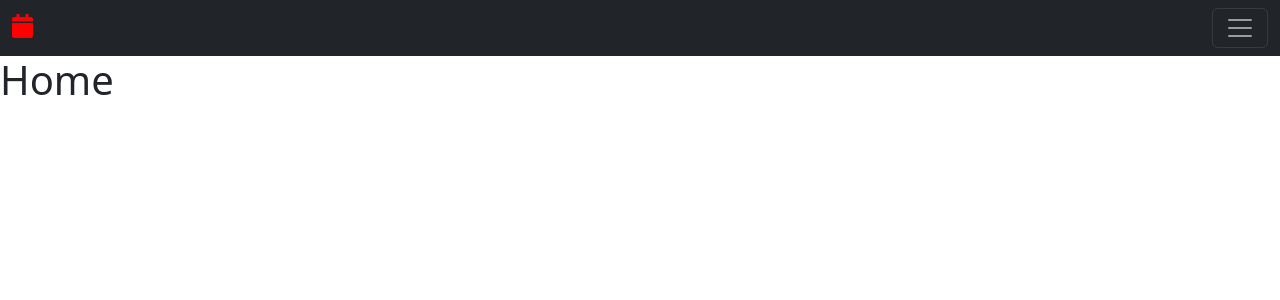
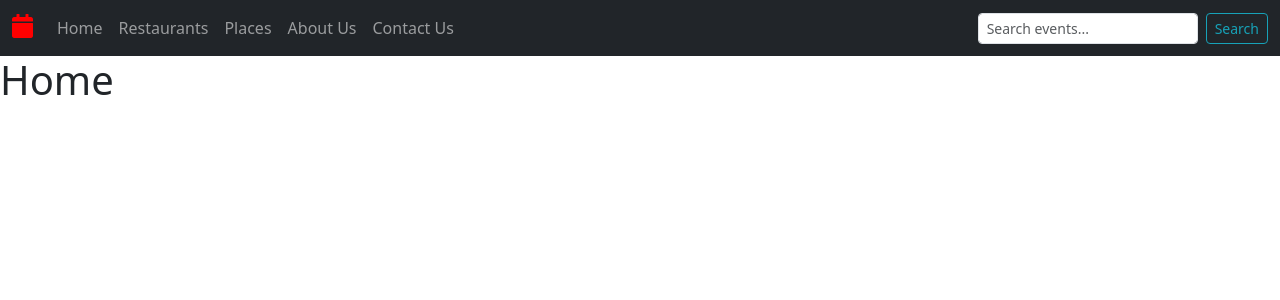
Before and after one commit to Kpatdu/webworkspace, a Django app: page / in a window 1280 px wide. Shown: the top 300 px of the page. Run offline with Django 5.2, Linux system fonts and the light colour scheme; some libraries are stand-ins or nearby versions.

Commit message:
Fixed navbar and comments on .html files, added restaurants.csv

```diff
--- a/omaha_places_app/templates/omaha_places_app/contact.html
+++ b/omaha_places_app/templates/omaha_places_app/contact.html
@@ -1,7 +1,7 @@
 {% extends 'omaha_places_app/base.html' %}
 {% block content %}
 
-<!--About Us-->
+<!--Contact Us-->
 <h1>Contact us</h1>
 
 {% endblock %}
--- a/omaha_places_app/templates/omaha_places_app/home.html
+++ b/omaha_places_app/templates/omaha_places_app/home.html
@@ -1,7 +1,7 @@
 {% extends 'omaha_places_app/base.html' %}
 {% block content %}
 
-<!--About Us-->
+<!--Home-->
 <h1>Home</h1>
 
 {% endblock %}
--- a/omaha_places_app/templates/omaha_places_app/navbar.html
+++ b/omaha_places_app/templates/omaha_places_app/navbar.html
@@ -1,18 +1,18 @@
-<nav class="navbar navbar-dark bg-dark">
+<nav class="navbar navbar-expand-lg navbar-dark bg-dark">
     <div class="container-fluid">
 
         <!-- Event Logo: When clicked, go to home page. -->
-        <a class="navbar-brand" href="{% url 'home' %}" style="padding-top: 5px; padding-bottom: 5px;"><i class="fa fa-calendar" style="font-size:24px; color:red"></i></a>
+        <a class="navbar-brand" href="{% url 'home' %}" style="padding-top: 5px; padding-bottom: 5px;">
+            <i class="fa fa-calendar" style="font-size:24px; color:red"></i>
+        </a>
 
-        <!-- Navbar Toggler for Mobile View -->
-        <button class="navbar-toggler" type="button" data-bs-toggle="collapse" data-bs-target="#navbarSupportedContent"
-            aria-controls="navbarSupportedContent" aria-expanded="false" aria-label="Toggle navigation">
+        <!-- Navbar Toggle for Mobile View -->
+        <button class="navbar-toggler" type="button" data-bs-toggle="collapse" data-bs-target="#navbarNav" aria-controls="navbarNav" aria-expanded="false" aria-label="Toggle navigation">
             <span class="navbar-toggler-icon"></span>
         </button>
 
-        <div class="collapse navbar-collapse" id="navbarSupportedContent">
-
-            <!-- Left-aligned navigation links -->
+        <!-- Left-aligned navigation links -->
+        <div class="collapse navbar-collapse" id="navbarNav">
             <ul class="navbar-nav me-auto mb-0">
                 <li class="nav-item">
                     <a class="nav-link" href="{% url 'home' %}" style="padding-top: 5px; padding-bottom: 5px;">Home</a>
@@ -34,10 +34,10 @@
             <!-- Right-aligned: Search -->
             <ul class="navbar-nav ms-auto mb-0">
                 <li class="nav-item">
-                      <form class="d-flex" method="GET" action="">
-                          <input class="form-control form-control-sm me-2" type="search" name="q" placeholder="Search events..." aria-label="Search">
-                          <button class="btn btn-outline-info btn-sm" type="submit" style="border-color: #17a2b8; color: #17a2b8;">Search</button>
-                      </form>
+                    <form class="d-flex" method="GET" action="">
+                        <input class="form-control form-control-sm me-2" type="search" name="q" placeholder="Search events..." aria-label="Search">
+                        <button class="btn btn-outline-info btn-sm" type="submit" style="border-color: #17a2b8; color: #17a2b8;">Search</button>
+                    </form>
                 </li>
             </ul>
         </div>
--- a/omaha_places_app/templates/omaha_places_app/places.html
+++ b/omaha_places_app/templates/omaha_places_app/places.html
@@ -1,7 +1,7 @@
 {% extends 'omaha_places_app/base.html' %}
 {% block content %}
 
-<!--About Us-->
+<!--Places-->
 <h1>Places</h1>
 
 {% endblock %}
--- a/omaha_places_app/templates/omaha_places_app/restaurants.html
+++ b/omaha_places_app/templates/omaha_places_app/restaurants.html
@@ -1,7 +1,7 @@
 {% extends 'omaha_places_app/base.html' %}
 {% block content %}
 
-<!--About Us-->
+<!--Restaurants-->
 <h1>Restaurants</h1>
 
 {% endblock %}
```
Also changed, not shown: 2 other files.
